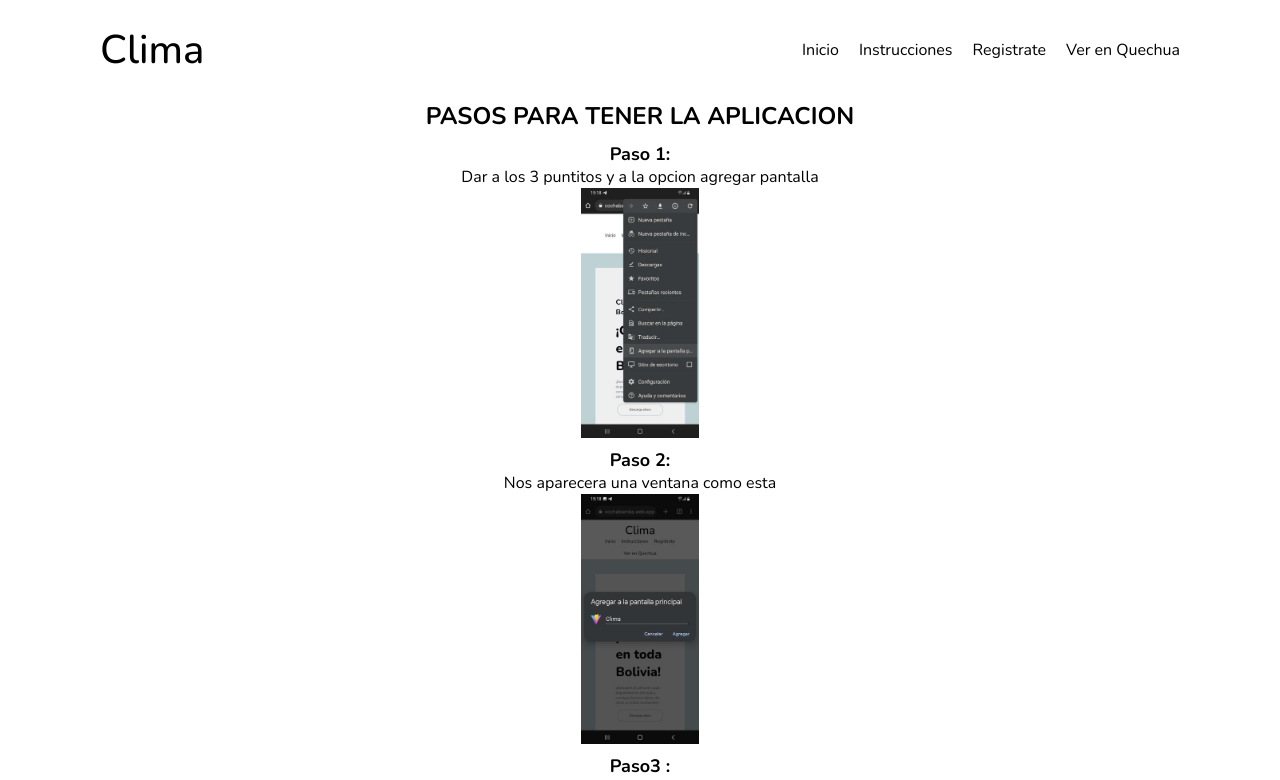
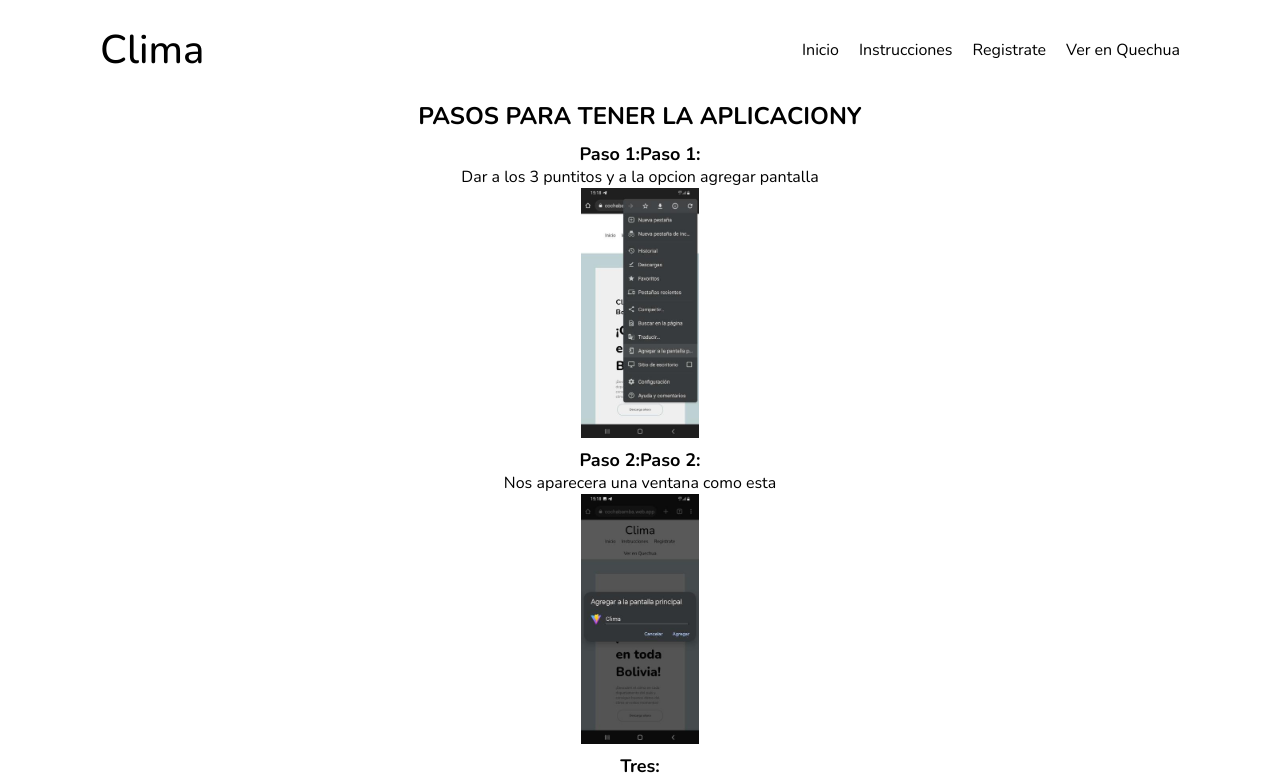
Before and after one commit to MQInfer12/proyecto-violencia, a React (Vite) app: page /#/instrucciones in a window 1280 px wide. Shown: the top 780 px of the page. Built offline with nearby package versions, Linux system fonts and the light colour scheme; what reactfire would draw is missing.

Commit message:
traducir

```diff
--- a/src/pages/Footer.jsx
+++ b/src/pages/Footer.jsx
@@ -1,7 +1,10 @@
 import React from "react";
 import styled from "styled-components";
+import { useIdiom } from "../context/idiomContext";
+
 
 const Footer = () => {
+    const { idioma } = useIdiom();
   return (
     <div>
       <Foter>
@@ -28,14 +31,18 @@ const Footer = () => {
            </P>
          </Divcaja>
          <Divcaja>
-           <h1>Contactos</h1>
+           <h1>Contactos
+           {idioma == "Español" ? "Contactos" : "Kayman wajllay"}
+           </h1>
            <P>
-             Fuerza Especial de Lucha Contra la Violencia <a href="#"> 77933274- 800140195</a>
+             Fuerza Especial de Lucha Contra la Violencia
+             {idioma == "Español" ? "Fuerza Especial de Lucha Contra la Violencia " : "Llanapay rurasta maqasqasta"}<a href="#"> 77933274- 800140195</a>
              <br />
            </P>
            <P>
              {" "}
              Fuerza Especial de Lucha Contral el Crimen Beni & Tomas Frias
+             {idioma == "Español" ? "Fuerza Especial de Lucha Contra la Violencia " : "Llanapay rurasta maqasqasta"}
              <br /> Telf.:<a href="#">4-4226462</a>
              </P>
          </Divcaja>
--- a/src/pages/instrucciones.jsx
+++ b/src/pages/instrucciones.jsx
@@ -3,6 +3,8 @@ import styled from "styled-components";
 import Img1 from "../img/img1.jpg";
 import Img2 from "../img/img2.jpg";
 import Img3 from "../img/img3.jpg";
+import { useIdiom } from "../context/idiomContext";
+
 const Container = styled.div`
   display: flex;
   justify-content: center;
@@ -31,22 +33,38 @@ const Container = styled.div`
   }
 `;
 const Instrucciones = () => {
+  const { idioma } = useIdiom();
   return (
     <Container>
-      <h2>Pasos para tener la aplicacion</h2>
+      <h2>
+      {idioma == "Español" ? "Pasos para tener la aplicaciony" : "Llachachy kayta"}
+      </h2>
       <div>
-        <p>Paso 1:</p>
-        <span>Dar a los 3 puntitos y a la opcion agregar pantalla</span>
+        <p>Paso 1:
+
+          {idioma == "Español" ? "Paso 1:" : "Uj:"}
+        </p>
+        <span>
+        {idioma == "Español" ? "Dar a los 3 puntitos y a la opcion agregar pantalla" : "ñity kinsa puntitusman chantary rikuchy qawana "}
+        </span>
         <img src={Img1} alt="" />
       </div>
       <div>
-        <p>Paso 2:</p>
-        <span>Nos aparecera una ventana como esta</span>
+        <p>Paso 2:
+        {idioma == "Español" ? "Paso 2:" : "Iskay:"}
+        </p>
+        <span>
+        {idioma == "Español" ? "Nos aparecera una ventana como esta" : "Rikyrinantian kayjina"}
+        </span>
         <img src={Img2} alt="" />
       </div>
       <div>
-        <p>Paso3 :</p>
-        <span>Damos clic a agregar</span>
+        <p>
+          {idioma == "Español" ? "Tres:" : "Kinsa:"}
+        </p>
+        <span>
+        {idioma == "Español" ? "Damos clic a agregar" : "ñity jaichapi"}
+        </span>
         <img src={Img3} alt="" />
       </div>
     </Container>
```
